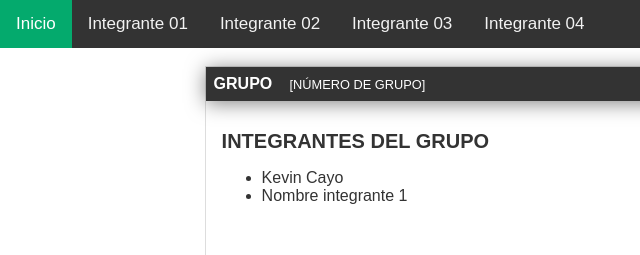
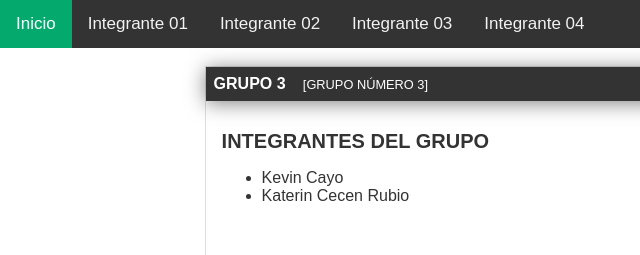
Before and after one commit to KevinCayo10/Grupo3, a plain HTML site: page index.html in a window 1280 px wide. Shown: the top 255 px of the page, 0-640 px from the left. Drawn offline with Linux system fonts and the light colour scheme.

Commit message:
Se agrego el nombre del segundo integrante

```diff
--- a/index.html
+++ b/index.html
@@ -56,14 +56,14 @@
 <div style="padding-left:16px">
   <div id="container">
       <div id="cabecera">
-          GRUPO
-          <span id="tagline">[NÚMERO DE GRUPO]</span>
+          GRUPO 3
+          <span id="tagline">[GRUPO NÚMERO 3]</span>
       </div>
       <div id="post">
           <h1>INTEGRANTES DEL GRUPO</h1>
           <ul>
             <li>Kevin Cayo</li>
-            <li>Nombre integrante 1</li>
+            <li>Katerin Cecen Rubio</li>
           </ul>
       </div>
       <div id="post">
```
